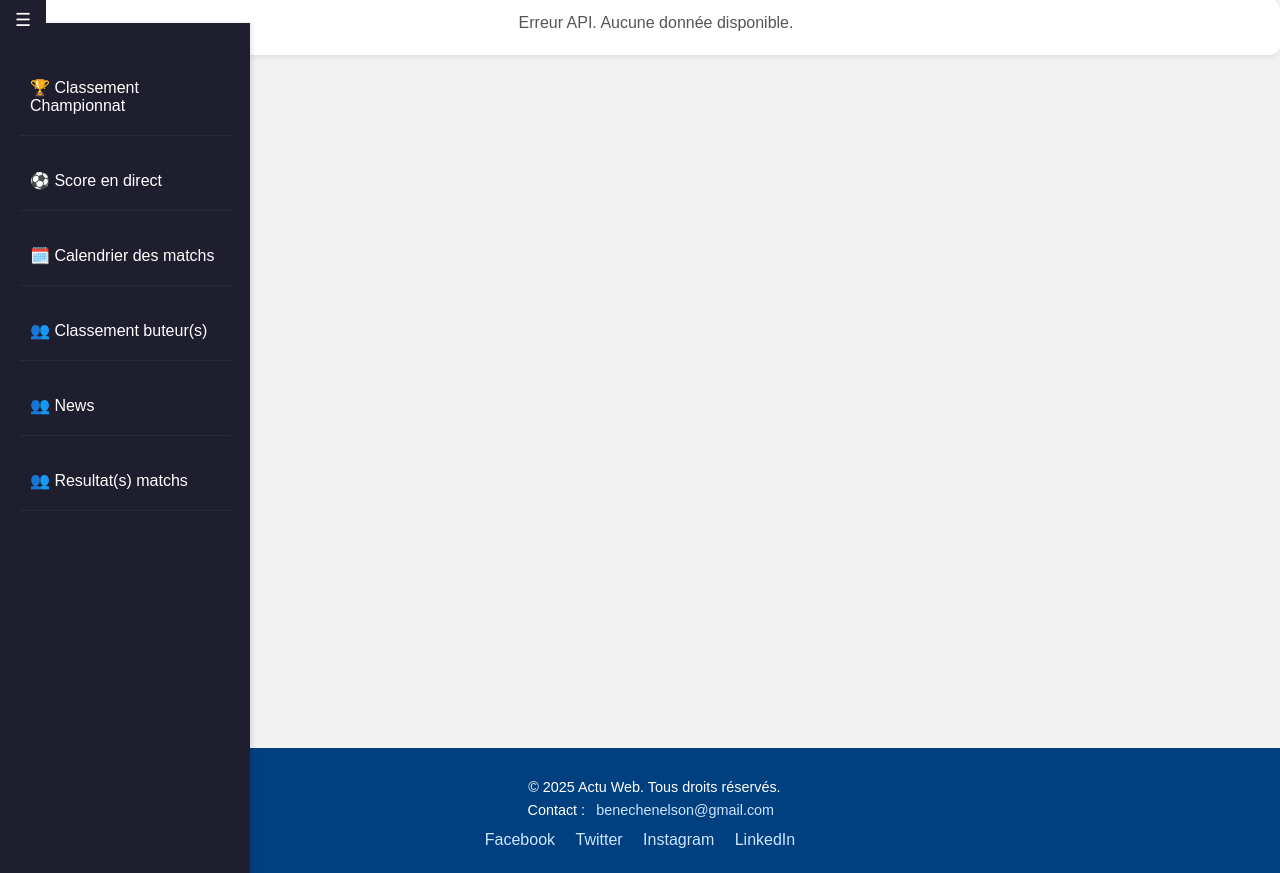
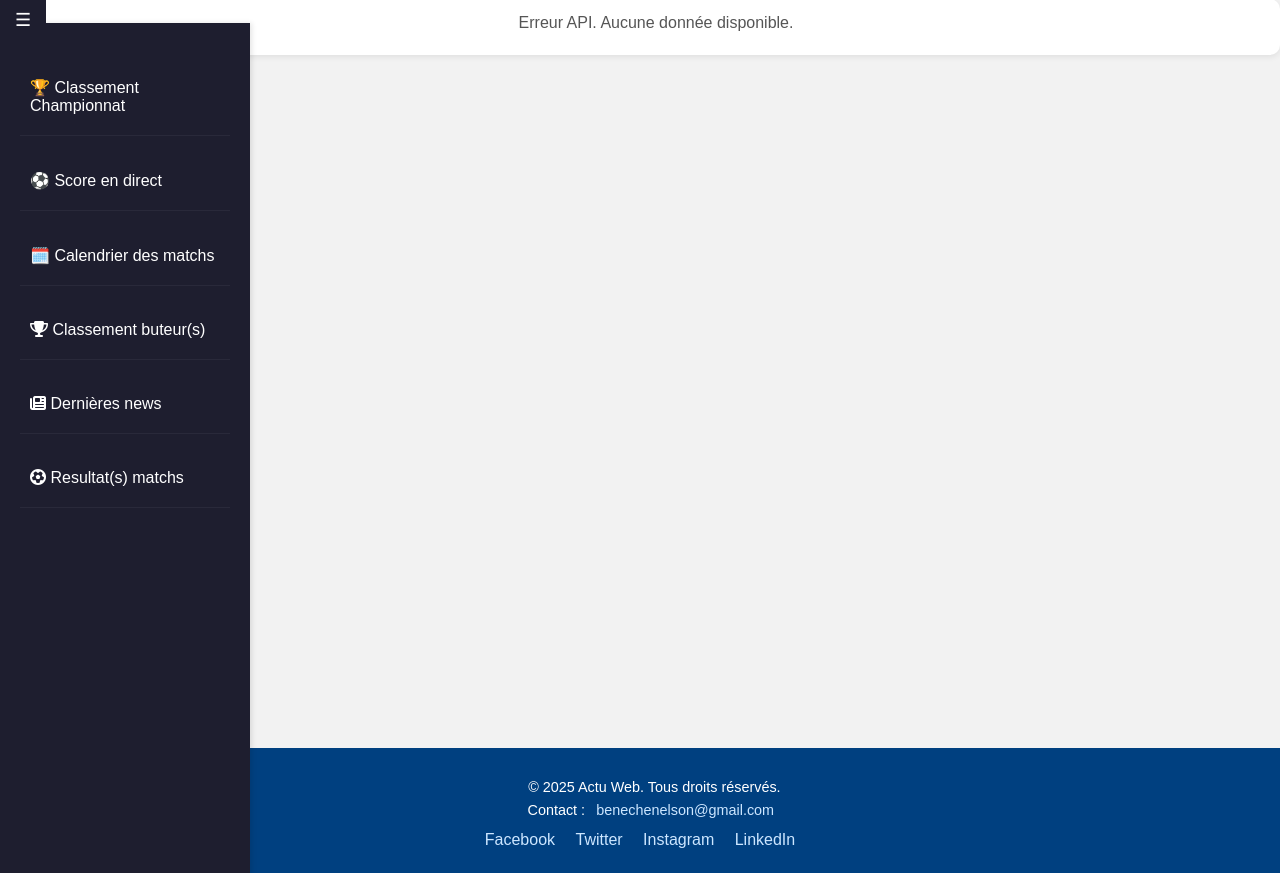
Before and after one commit to nelsonBeneche723/actuweb, a Flask app: template templates/sports.html in a window 1280 px wide. Shown: the part 51-924 px from the top of the page. Run offline with Flask 3, Linux system fonts and the light colour scheme; the template is opened without the code that fills it, so the values that code supplies are empty; some libraries are stand-ins or nearby versions.

Commit message:
Add files via upload

```diff
--- a/templates/sports.html
+++ b/templates/sports.html
@@ -269,9 +269,9 @@
         </li>
         <li><a href="/sports/score-en-direct">⚽ Score en direct</a></li>
         <li><a href="/sports?section=calendrier-matchs">🗓️ Calendrier des matchs</a></li>
-        <li><a href="/sports/classement-buteurs">👥 Classement buteur(s)</a></li>
-        <li><a href="{{url_for('sportactualites')}}">👥 News</a></li>
-        <li><a href="/sports/match-termine">👥 Resultat(s) matchs</a></li>
+        <li><a href="/sports/classement-buteurs"><i class="fas fa-trophy"></i> Classement buteur(s)</a></li>
+        <li><a href="{{url_for('sportactualites')}}"> <i class="fas fa-newspaper"></i> Dernières news</a></li>
+        <li><a href="/sports/match-termine"><i class="fas fa-futbol"></i> Resultat(s) matchs</a></li>
     </ul>
 </div>
 
--- a/templates/videosyoutube.html
+++ b/templates/videosyoutube.html
@@ -70,6 +70,7 @@
   }
 }
 </style>
+ <h2><i class="fab fa-youtube"></i> Vidéos YouTube</h2>
 {% if videosyoutube %}
 <div class="video-grid">
   {% for video in videosyoutube %}
@@ -96,5 +97,4 @@
 
 
 
-
 {% endblock %}
```
